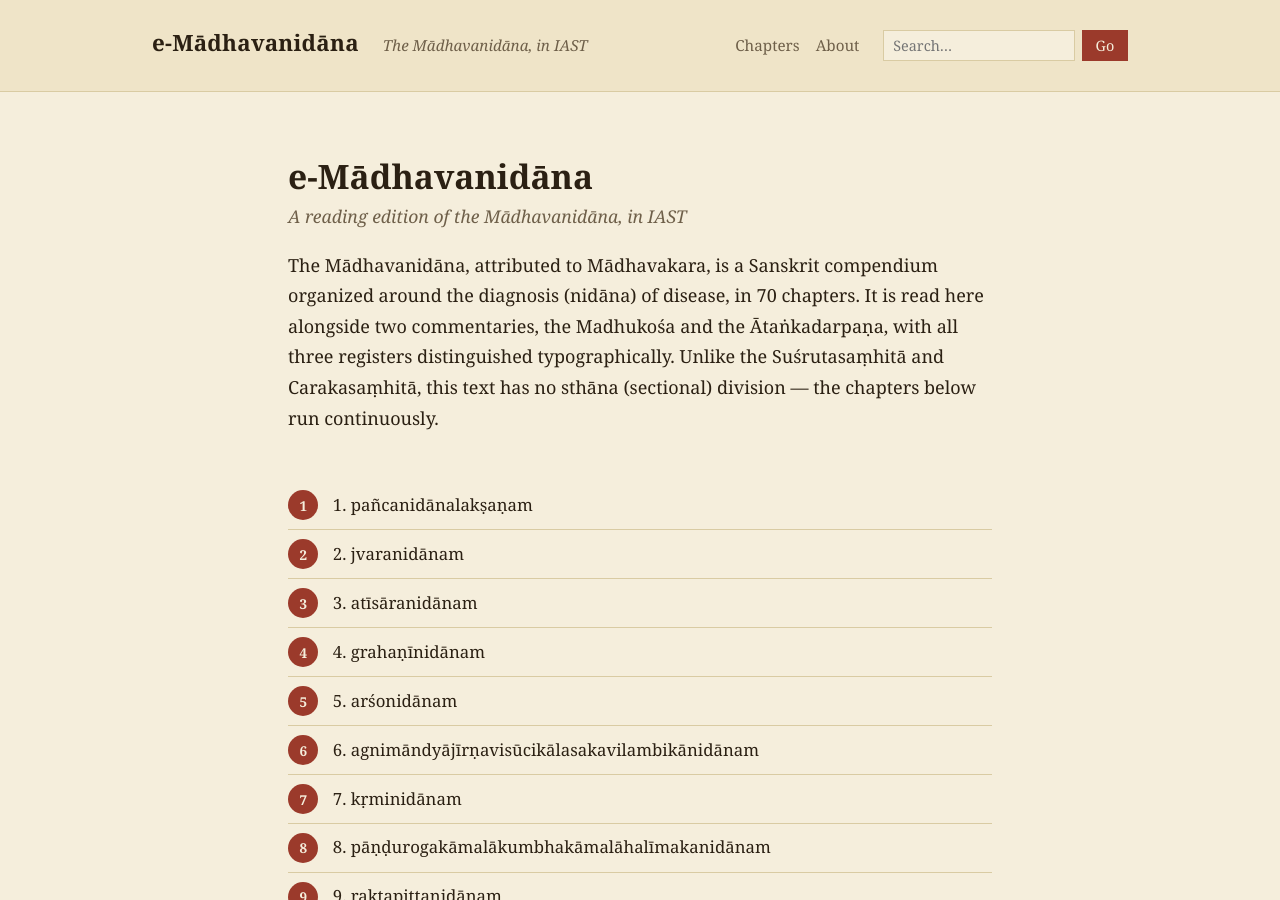
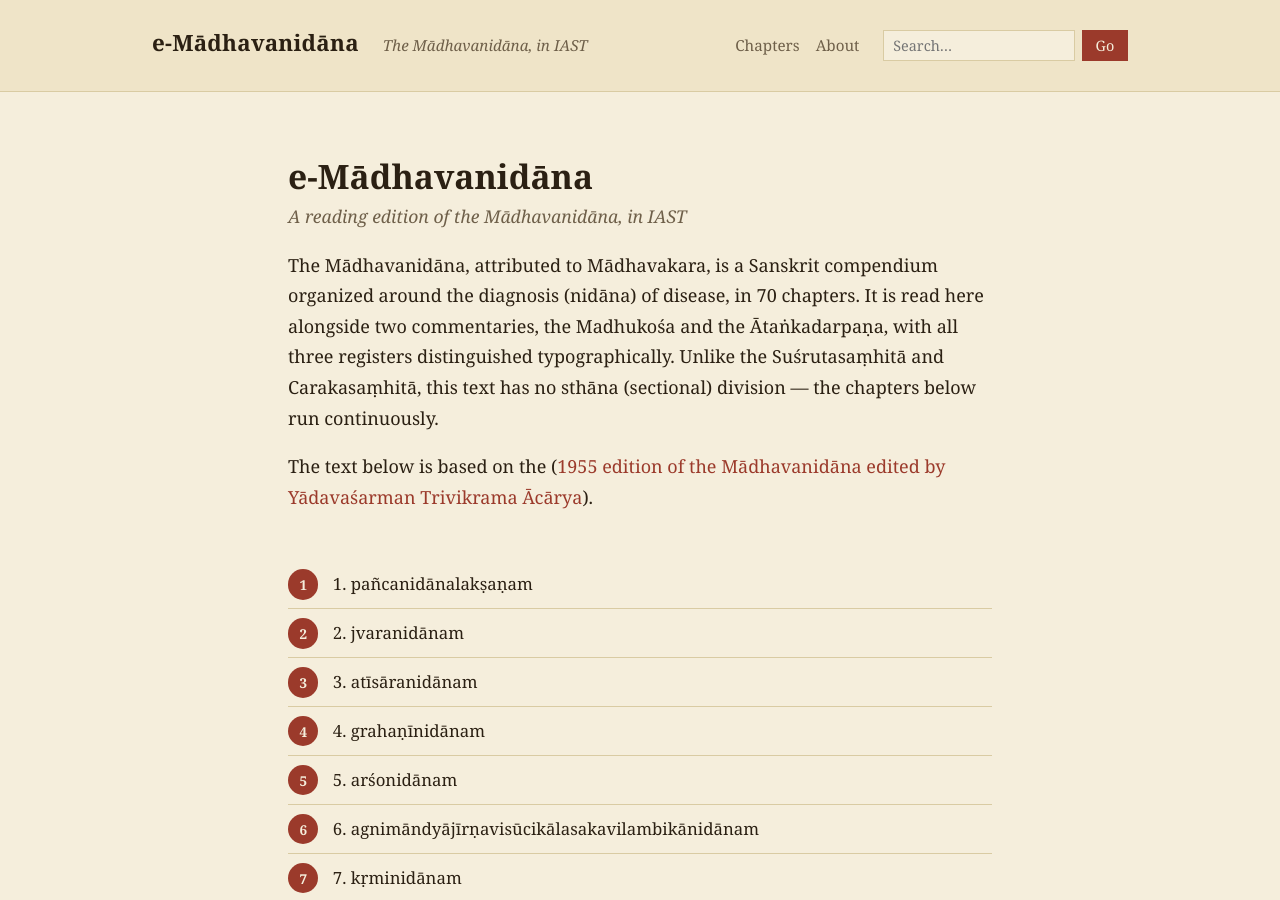
Before and after one commit to sushrutaproject/eMadhava, a Jekyll site: the page built from index.html, in a window 1280 px wide and 900 px high. Built offline with Jekyll 4.4.1, drawn with Linux system fonts in a browser that asks for light colours; some web fonts are replaced.

Commit message:
Update index.html

```diff
--- a/index.html
+++ b/index.html
@@ -13,6 +13,10 @@ title: Home
     Unlike the Suśrutasaṃhitā and Carakasaṃhitā, this text has no sthāna
     (sectional) division — the chapters below run continuously.
   </p>
+   <p>The text below is based on the
+     (<a href="http://n2t.net/%20ark:/13960/s218hd9qx7t" target="_blank">1955
+     edition of the Mādhavanidāna edited by Yādavaśarman Trivikrama Ācārya</a>).
+  </p>
 </div>
 
 <ul class="chapter-list">
```
